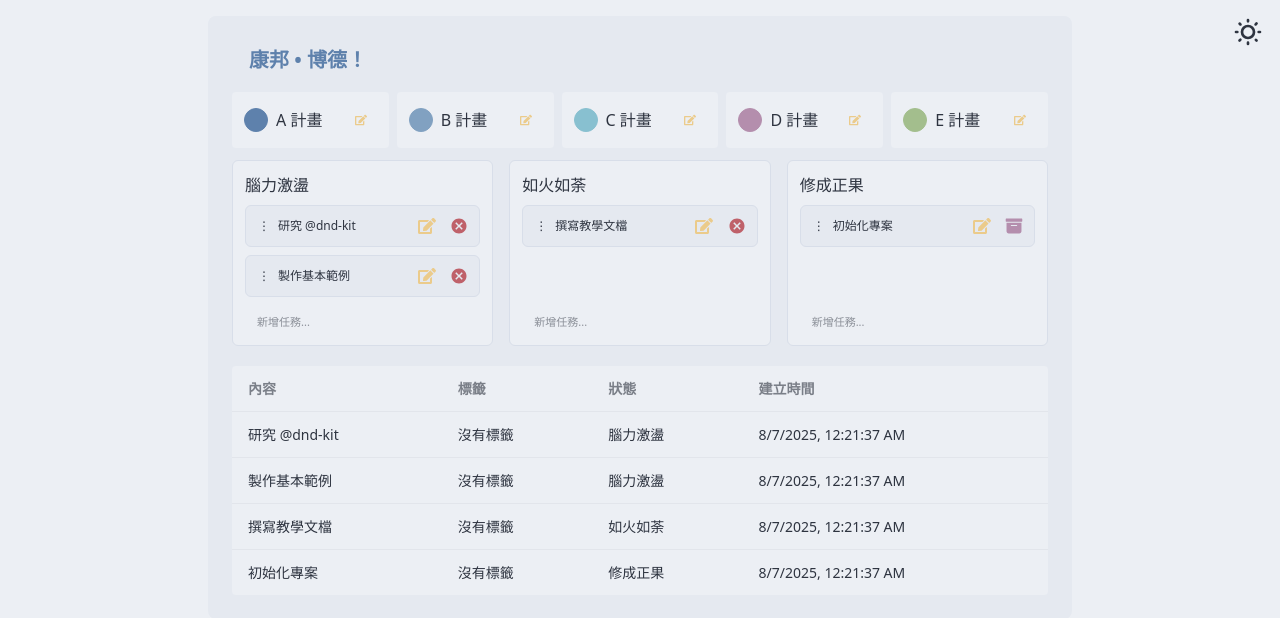
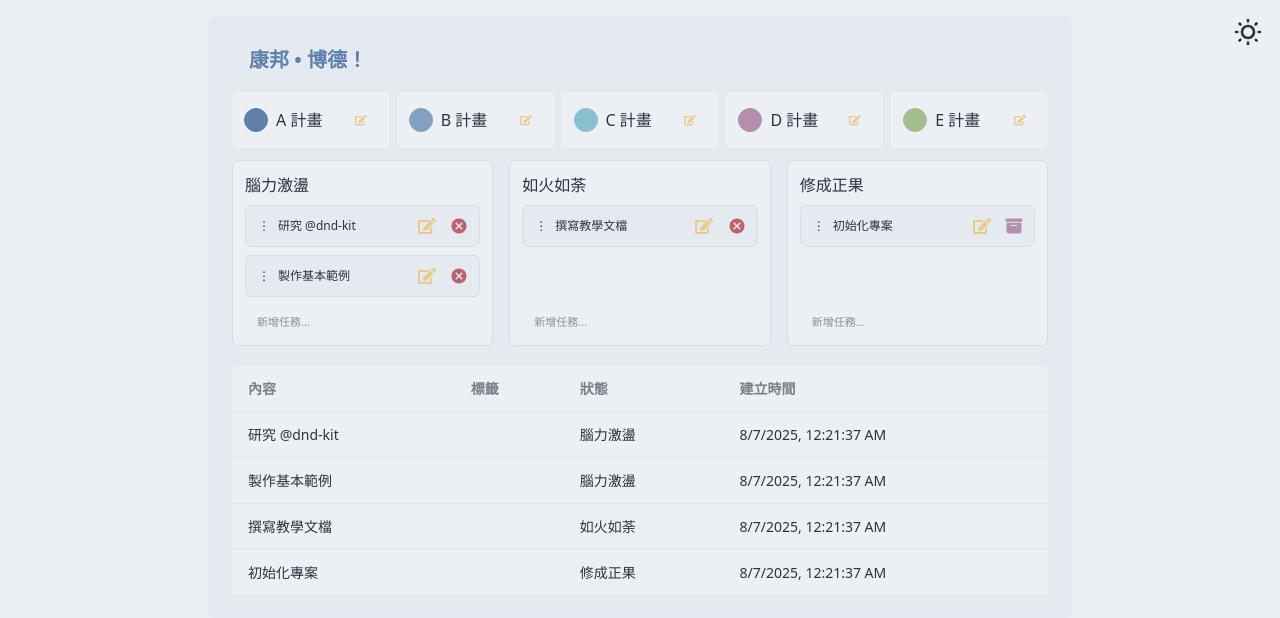
Before and after one commit to SE-Josh/kanban-board, a Next.js app: page / in a window 1280 px wide. Shown: the top 618 px of the page. Built offline with nearby package versions, Linux system fonts and the light colour scheme.

Commit message:
fix: 修正任務列表中標籤欄位的預設顯示內容

```diff
--- a/components/TaskList.tsx
+++ b/components/TaskList.tsx
@@ -19,7 +19,7 @@ const TaskList = ({ tasks }: { tasks: Task[] }) => {
             <tr key={task.id}>
               {/* <th>{task.id}</th> */}
               <td>{task.content}</td>
-              <td>{task.description || "沒有標籤"}</td>
+              <td>{task.description || ""}</td>
               <td>{defaultStatuses.find((status) => status.id === task.statusId)?.title}</td>
               <td>{new Date(task.createdAt).toLocaleString()}</td>
             </tr>
```
